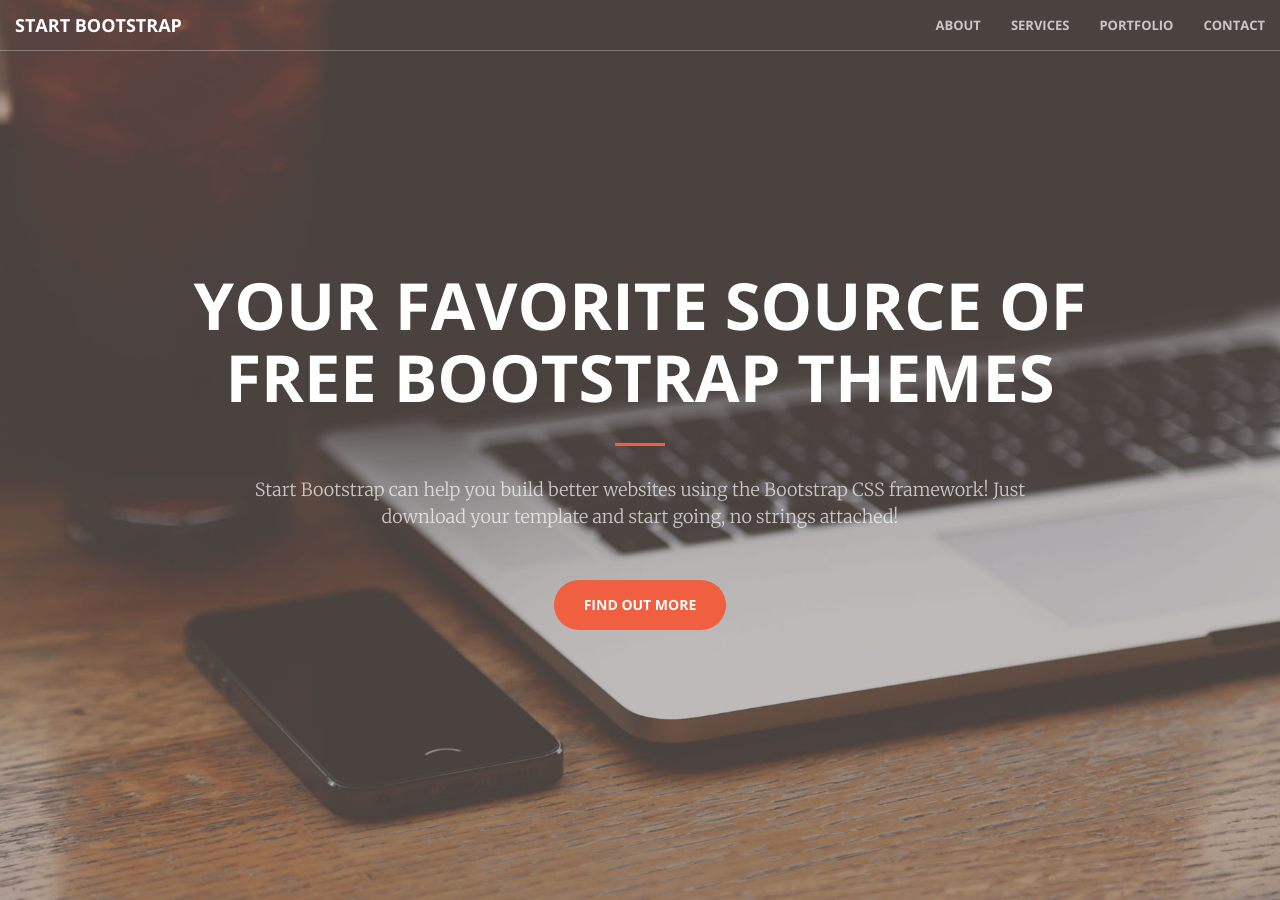
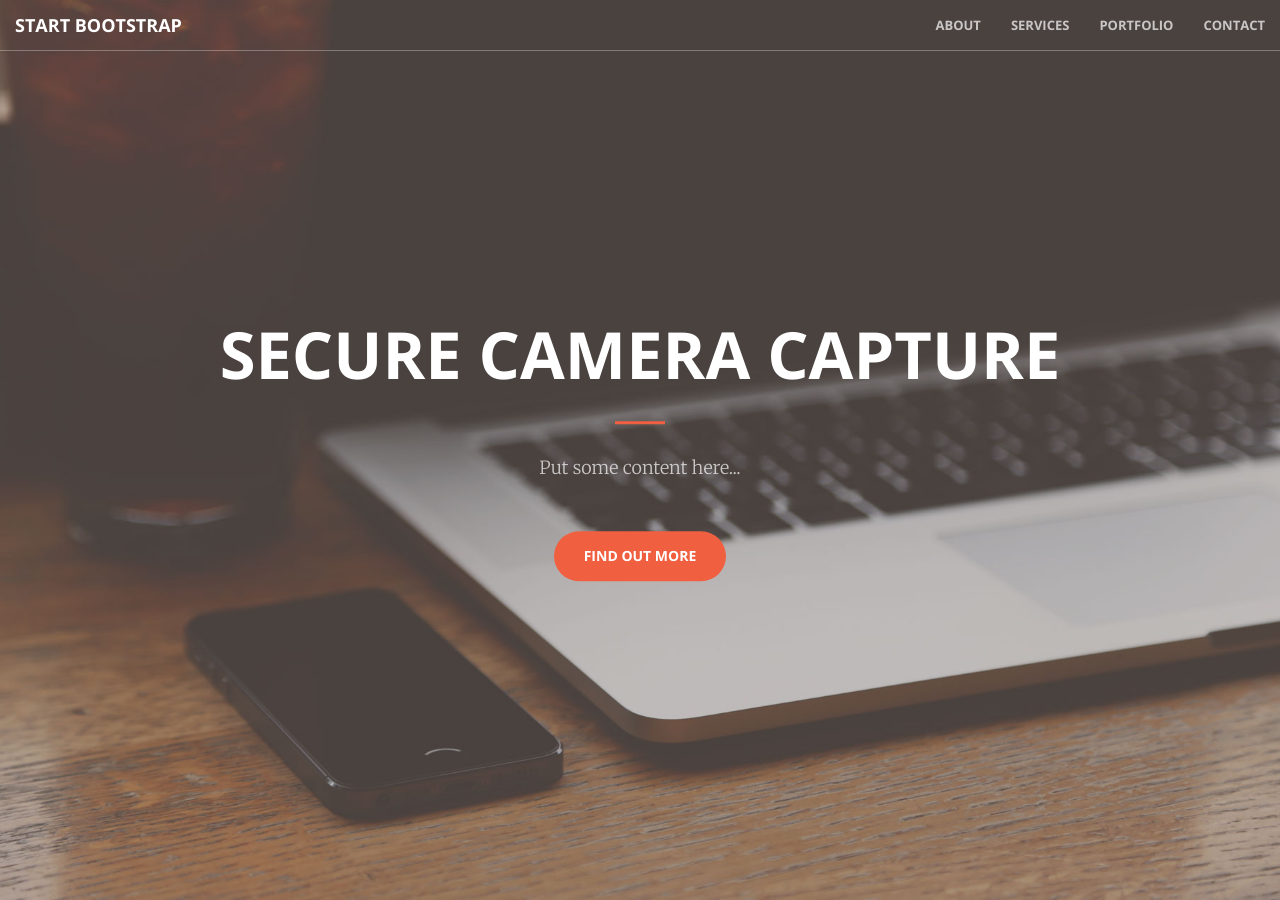
Before and after one commit to nathanlea/SecureCameraCapture, a Jekyll site: the page built from index.html, in a window 1280 px wide and 900 px high. Built offline with Jekyll 4.4.1, drawn with Linux system fonts in a browser that asks for light colours.

Commit message:
Updated '/index.html' via CloudCannon

```diff
--- a/index.html
+++ b/index.html
@@ -6,9 +6,9 @@
 <header>
     <div class="header-content">
         <div class="header-content-inner">
-            <h1>Your Favorite Source of Free Bootstrap Themes</h1>
+            <h1>Secure Camera Capture</h1>
             <hr>
-            <p>Start Bootstrap can help you build better websites using the Bootstrap CSS framework! Just download your template and start going, no strings attached!</p>
+            <p>Put some content here...</p>
             <a href="#about" class="btn btn-primary btn-xl page-scroll">Find Out More</a>
         </div>
     </div>
```
